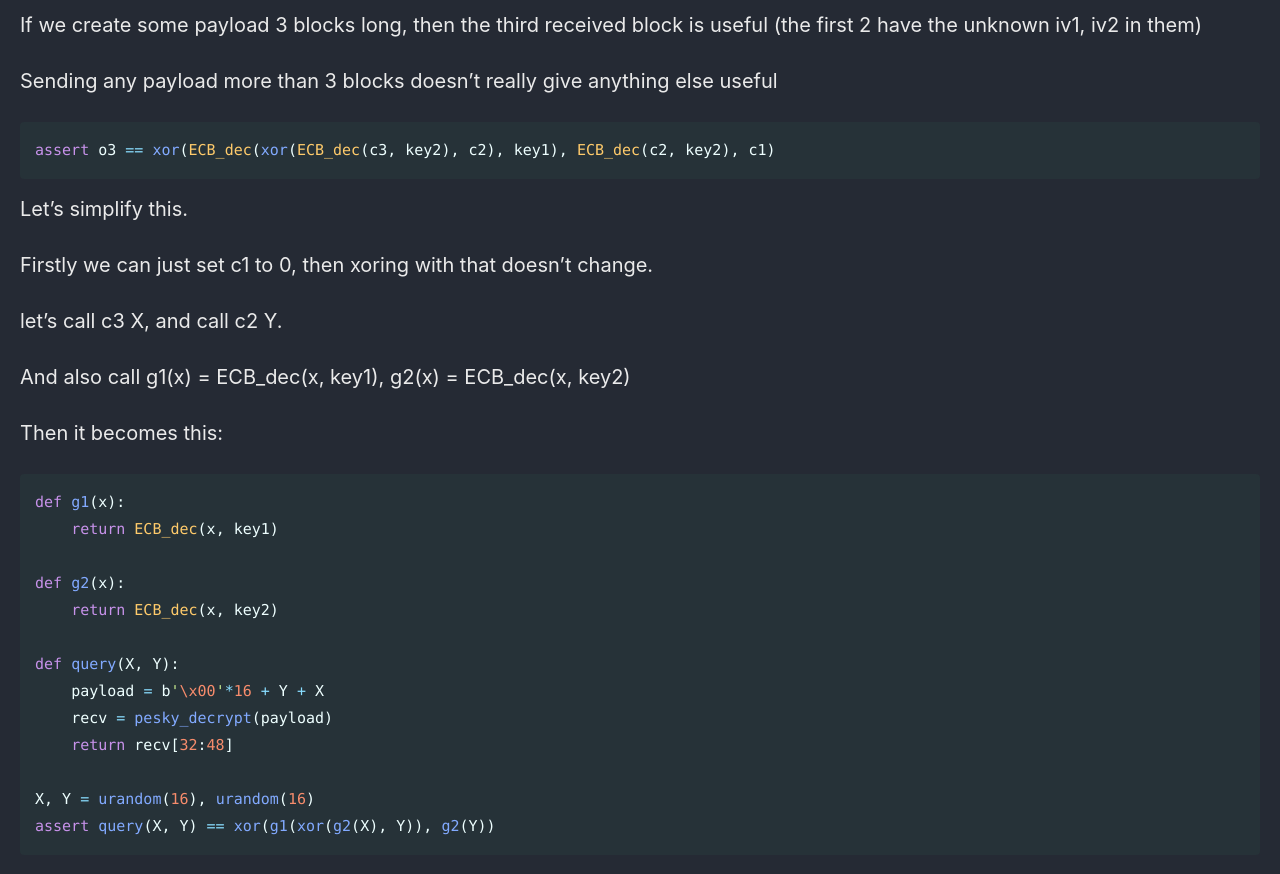
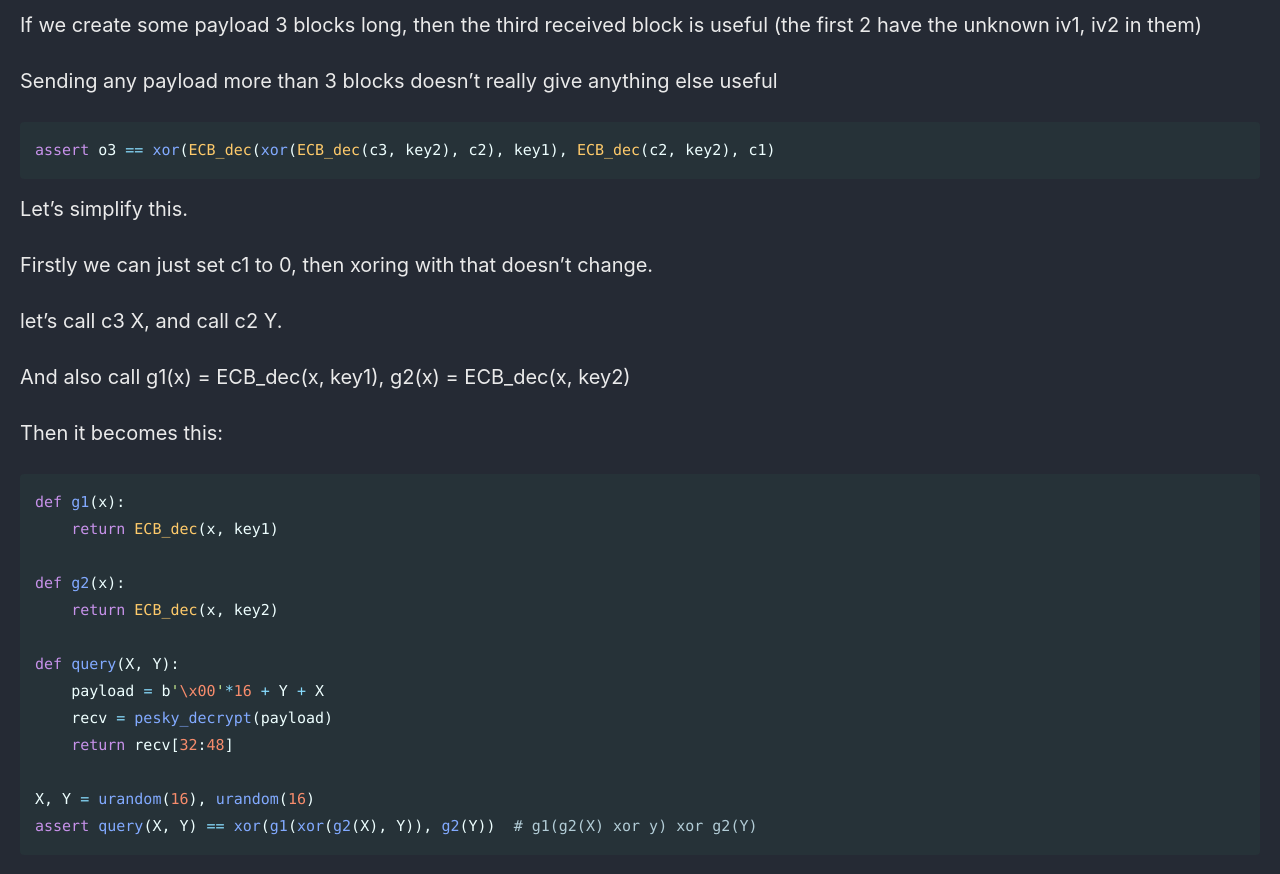
Before and after one commit to Connor-McCartney/Connor-McCartney.github.io, a Jekyll site: the page built from _pages/cryptography/other/b01lers-CTF-2025.md, in a window 1280 px wide and 900 px high, scrolled down 2966 px. Shown: the top 874 px of the window. Built offline with Jekyll 4.4.1, drawn with Linux system fonts in a browser that asks for light colours; cached includes are drawn as plain includes.

Commit message:
Update b01lers-CTF-2025.md

````diff
--- a/_pages/cryptography/other/b01lers-CTF-2025.md
+++ b/_pages/cryptography/other/b01lers-CTF-2025.md
@@ -145,5 +145,5 @@ def query(X, Y):
     return recv[32:48]
 
 X, Y = urandom(16), urandom(16)
-assert query(X, Y) == xor(g1(xor(g2(X), Y)), g2(Y))
+assert query(X, Y) == xor(g1(xor(g2(X), Y)), g2(Y))  # g1(g2(X) xor y) xor g2(Y)
 ```
````
